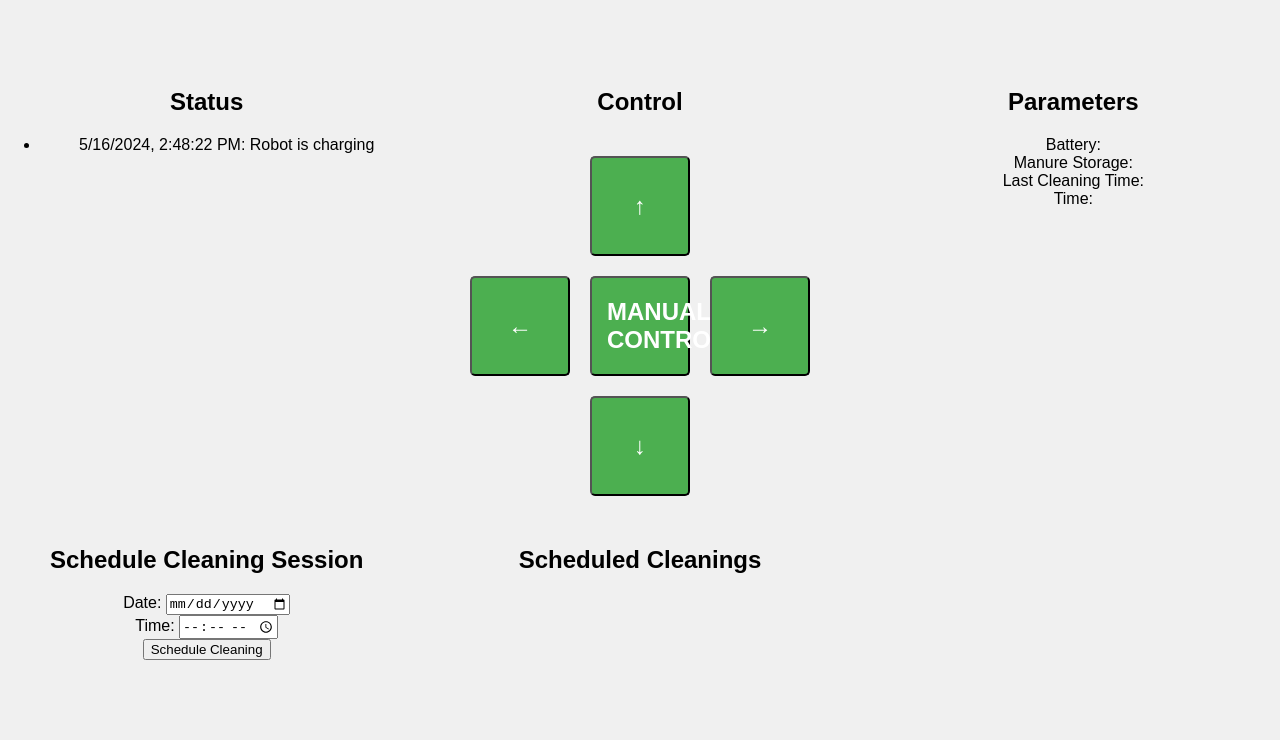
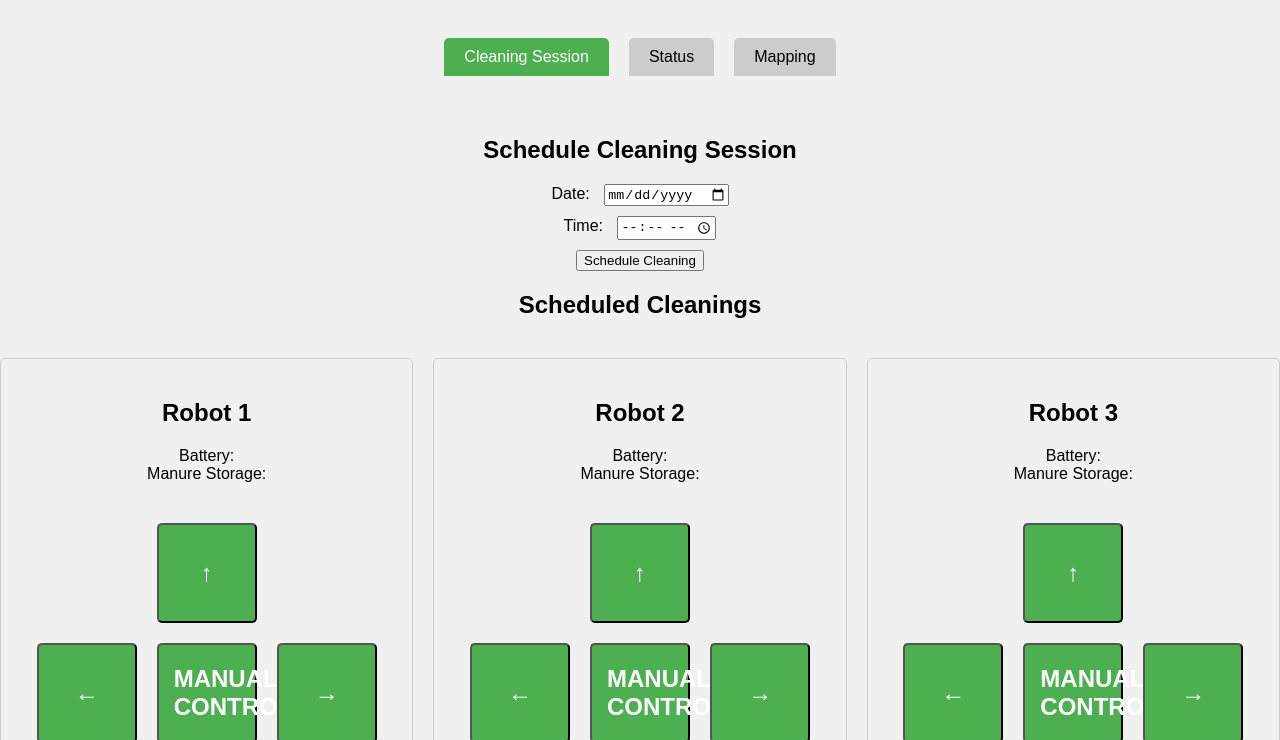
Before and after one commit to mauheems/BarnCleaner1, a website: page interface_MDP/index.html in a window 1280 px wide. Shown: the part 60-800 px from the top of the page. Drawn offline with Linux system fonts and the light colour scheme.

Commit message:
This commit drafts the layout of the final interface, same functions still work

```diff
--- a/interface_MDP/index.html
+++ b/interface_MDP/index.html
@@ -13,14 +13,12 @@
             margin: 0;
             padding: 0;
             display: grid;
-            grid-template-columns: repeat(3, 1fr); /* Three columns */
             grid-gap: 20px; /* Gap between columns */
         }
 
         h1 {
             color: #333;
             margin-top: 20px;
-            grid-column: 1 / span 3; /* Span across all three columns */
         }
 
         .button-container {
@@ -74,6 +72,66 @@
 	    z-index: 1000; /* Ensure the banner appears above other content */
 	}
 
+        /* Tabs container */
+        .tabs {
+            display: flex;
+            justify-content: center;
+            align-items: center;
+            margin-bottom: 20px;
+        }
+
+        .tab {
+            padding: 10px 20px;
+            background-color: #ccc;
+            border-radius: 5px 5px 0 0;
+            margin: 0 10px;
+            cursor: pointer;
+        }
+
+        .tab.active {
+            background-color: #4CAF50;
+            color: white;
+        }
+
+        /* Content container */
+        .content {
+            display: none;
+        }
+
+        .content.active {
+            display: block;
+        }
+
+        /* Robot parameter boxes */
+        .robot-container {
+            display: grid;
+            grid-template-columns: repeat(3, 1fr); /* Three columns */
+            grid-gap: 20px; /* Gap between columns */
+        }
+
+        .robot-box {
+            border: 1px solid #ccc;
+            border-radius: 5px;
+            padding: 20px;
+        }
+
+        .robot-controls {
+            margin-top: 10px;
+        }
+
+        /* Form styling */
+        form {
+            margin-top: 20px;
+        }
+
+        form label {
+            margin-right: 10px;
+        }
+
+        form input {
+            margin-bottom: 10px;
+        }
+
     </style>
 </head>
 <body>
@@ -83,37 +141,16 @@
     <h1>Robot Control</h1>
     <div id="notification-banner"></div> <!-- Banner element for notifications -->
 
-    <!-- Status column -->
-    <div id="status-column" class="button-container">
-        <h2>Status</h2>
-        <ul id="status-list"></ul> <!-- List to display status updates -->
-
+    <!-- Tabs -->
+    <div class="tabs">
+        <div class="tab active" data-tab="cleaning">Cleaning Session</div>
+        <div class="tab" data-tab="status">Status</div>
+        <div class="tab" data-tab="mapping">Mapping</div>
+        <!-- Add more tabs here if needed -->
     </div>
 
-
-    <!-- Control buttons column -->
-    <div id="control-column" class="button-container">
-        <h2>Control</h2>
-        <div class="button-container button-container-vertical">
-            <button id="forwardBtn" class="button">&#8593;</button> <!-- Up arrow -->
-            <div class="button-container-horizontal">
-                <button id="leftBtn" class="button">&#8592;</button> <!-- Left arrow -->
-                <button id="manualBtn" class="button">Manual Control</button>
-                <button id="rightBtn" class="button">&#8594;</button> <!-- Right arrow -->
-            </div>
-            <button id="backwardBtn" class="button">&#8595;</button> <!-- Down arrow -->
-        </div>
-    </div>
-
-    <!-- Parameters column -->
-    <div id="parameters-column" class="button-container">
-        <h2>Parameters</h2>
-        <div id="battery">Battery: </div>
-        <div id="manure">Manure Storage: </div>
-        <div id="cleaning">Last Cleaning Time: </div>
-        <div id="time">Time: </div>
-    </div>
-
+        <!-- Content -->
+    <div id="cleaning" class="content active">
         <!-- Schedule Cleaning Session form -->
         <div id="scheduleForm">
             <h2>Schedule Cleaning Session</h2>
@@ -133,9 +170,95 @@
             <h2>Scheduled Cleanings</h2>
             <ul id="scheduled-cleanings-list"></ul>
         </div>
+    </div>
+
+    <div id="status" class="content">
+        <!-- Status column -->
+        <div id="status-column" class="button-container">
+            <h2>Status</h2>
+            <ul id="status-list"></ul> <!-- List to display status updates -->
+        </div>
+    </div>
+
+    <div id="mapping" class="content">
+        <!-- Mapping content goes here -->
+        <h2>Mapping</h2>
+        <!-- Add mapping elements here -->
+    </div>
 
 
+    <!-- Robot parameter boxes -->
+    <div class="robot-container">
+        <!-- Robot 1 -->
+        <div class="robot-box">
+            <h2>Robot 1</h2>
+            <div id="battery1">Battery: </div>
+            <div id="manure1">Manure Storage: </div>
+            <!-- Manual control buttons for Robot 1 -->
+            <div class="button-container button-container-vertical">
+            <button id="forwardBtn" class="button">&#8593;</button> <!-- Up arrow -->
+            <div class="button-container-horizontal">
+                <button id="leftBtn" class="button">&#8592;</button> <!-- Left arrow -->
+                <button id="manualBtn" class="button">Manual Control</button>
+                <button id="rightBtn" class="button">&#8594;</button> <!-- Right arrow -->
+            </div>
+            <button id="backwardBtn" class="button">&#8595;</button> <!-- Down arrow -->
+            </div>
+        </div>
 
+        <!-- Robot 2 -->
+        <div class="robot-box">
+            <h2>Robot 2</h2>
+            <div id="battery2">Battery: </div>
+            <div id="manure2">Manure Storage: </div>
+            <!-- Manual control buttons for Robot 2 -->
+            <div class="button-container button-container-vertical">
+            <button id="forwardBtn" class="button">&#8593;</button> <!-- Up arrow -->
+            <div class="button-container-horizontal">
+                <button id="leftBtn" class="button">&#8592;</button> <!-- Left arrow -->
+                <button id="manualBtn" class="button">Manual Control</button>
+                <button id="rightBtn" class="button">&#8594;</button> <!-- Right arrow -->
+            </div>
+            <button id="backwardBtn" class="button">&#8595;</button> <!-- Down arrow -->
+            </div>
+        </div>
+
+        <!-- Robot 3 -->
+        <div class="robot-box">
+            <h2>Robot 3</h2>
+            <div id="battery3">Battery: </div>
+            <div id="manure3">Manure Storage: </div>
+            <!-- Manual control buttons for Robot 3 -->
+            <div class="button-container button-container-vertical">
+            <button id="forwardBtn" class="button">&#8593;</button> <!-- Up arrow -->
+            <div class="button-container-horizontal">
+                <button id="leftBtn" class="button">&#8592;</button> <!-- Left arrow -->
+                <button id="manualBtn" class="button">Manual Control</button>
+                <button id="rightBtn" class="button">&#8594;</button> <!-- Right arrow -->
+            </div>
+            <button id="backwardBtn" class="button">&#8595;</button> <!-- Down arrow -->
+            </div>
+        </div>
+    </div>
+
+    <script>
+    document.addEventListener("DOMContentLoaded", function() {
+    	const tabs = document.querySelectorAll('.tab');
+    	const contents = document.querySelectorAll('.content');
+
+    	tabs.forEach(tab => {
+		tab.addEventListener('click', () => {
+		    const tabId = tab.dataset.tab;
+
+		    tabs.forEach(t => t.classList.remove('active'));
+		    contents.forEach(c => c.classList.remove('active'));
+
+		    tab.classList.add('active');
+		    document.getElementById(tabId).classList.add('active');
+		});
+	    });
+	});
+    </script>
 
 
 </body>
--- a/interface_MDP/script.js
+++ b/interface_MDP/script.js
@@ -102,7 +102,7 @@ function showNotification(message) {
 }
 
 // Example usage:
-showNotification('Robot is stuck!');
+showNotification('Robot is connected!');
 
 /////////////////////////////////////NOTIFICATIONS//////////////////////////////////
 
@@ -142,6 +142,8 @@ addStatusUpdate('Robot is charging');
 
 // Function to handle form submission for scheduling cleaning session
 function handleFormSubmission(event) {
+
+
     event.preventDefault(); // Prevent the default form submission behavior
 
     // Get the form data
@@ -164,9 +166,6 @@ function handleFormSubmission(event) {
     event.target.reset();
 }
 
-
-
-
 // Add an event listener to the form for submission
 document.getElementById('scheduleForm').addEventListener('submit', handleFormSubmission);
 
```
Also changed, not shown: interface_MDP/server.js (+11 -6 lines). Lines whose indentation alone changed are shown as unchanged.
